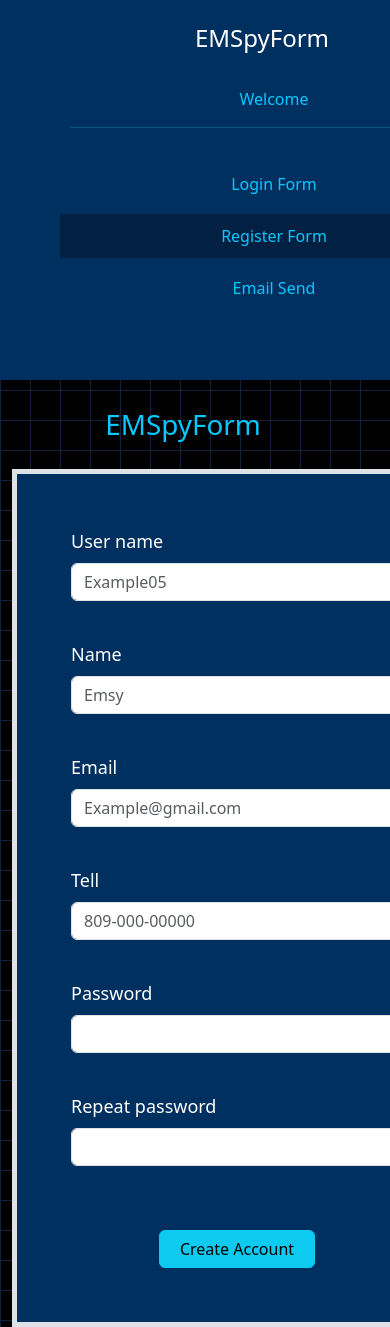
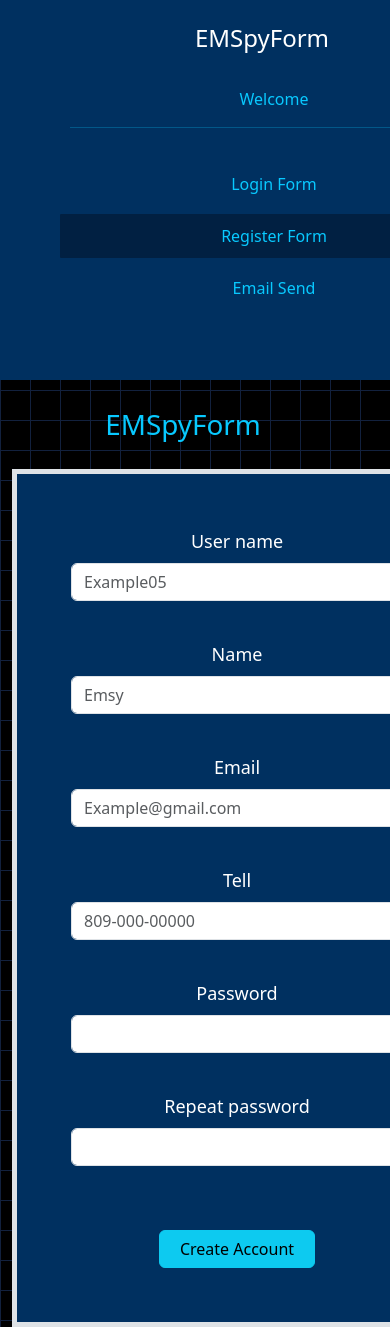
Before and after one commit to Emil-IX/EMSpy-ReactForm, a React (Vite) app: page /registerform in a window 390 px wide. Shown: the top 1327 px of the page. Built offline with nearby package versions, Linux system fonts and the light colour scheme.

Commit message:
Responsive step 2

```diff
--- a/src/index.css
+++ b/src/index.css
@@ -110,8 +110,7 @@ background-size: 30px 30px;
 }
 
 
-
-@media screen and (min-width: 826px){
+@media (min-width: 826px){
 
   .sidebar {
     max-width: 300px;
@@ -120,7 +119,7 @@ background-size: 30px 30px;
 
 }
 
-@media screen and (max-width: 825px){
+@media (max-width: 825px){
 
   .sidebar {
     min-width: 500px;
@@ -129,4 +128,12 @@ background-size: 30px 30px;
 
   }
 
+  .EMSform {
+    text-align: center;
+  }
+
 }
+
+
+
+/* prueba */
--- a/src/pages/LoginForm.jsx
+++ b/src/pages/LoginForm.jsx
@@ -143,7 +143,7 @@ export const LoginForm= () => {
             }
 
                 <div className='d-flex'>
-                    <button type='submit' className='btn btn-info btn2'>Login</button>
+                    <button type='submit' className='btn btn-info btn2'>Sign In</button>
                    <Link className='btn btn-success btn2' to='/registerform' >Sign Up</Link>
 
                 </div>
--- a/src/pages/RegisterFrom.jsx
+++ b/src/pages/RegisterFrom.jsx
@@ -93,7 +93,7 @@ export const RegisterFrom= () => {
 
         <h1 className='title animate__animated animate__fadeInDown'>EMSpyForm</h1>
 
-        <div className='EMSform container  border border-5 animate__animated animate__fadeIn'>
+        <div className='EMSform container-sm  border border-5 animate__animated animate__fadeIn'>
 
             <form onSubmit={ onSubmit} className='row g-3 center align-item-center '>
 
```
